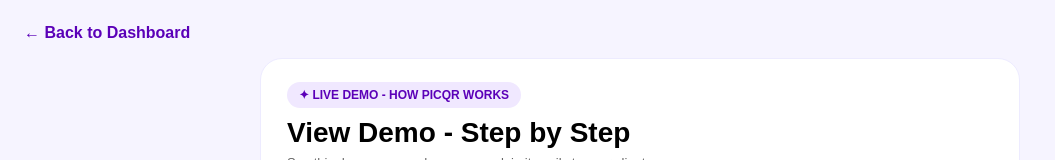
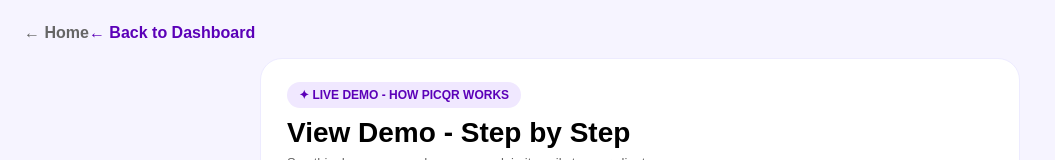
Before and after one commit to suripabbathi-shipmysite/picqr.in, a Next.js app: page /dashboard/demo in a window 1280 px wide. Shown: the top 160 px of the page, without its empty margins (0-1055 px from the left). Built offline with nearby package versions, Linux system fonts and the light colour scheme.

Commit message:
Add Home button in demo

```diff
--- a/app/dashboard/demo/page.tsx
+++ b/app/dashboard/demo/page.tsx
@@ -16,6 +16,7 @@ const steps = [
 const s = steps[step-1];
 
 return (<div style={{padding:24,background:'#F6F4FF',minHeight:'100vh',fontFamily:'Arial'}}>
+<a href="/" style={{textDecoration:"none",color:"#666",fontWeight:600}}>← Home</a>
 <a href="/dashboard" style={{textDecoration:'none',color:'#5B00B8',fontWeight:800}}>← Back to Dashboard</a>
 
 <div style={{maxWidth:760,margin:'16px auto',background:'#fff',padding:26,borderRadius:22,border:'1px solid #EDEBFF'}}>
```
